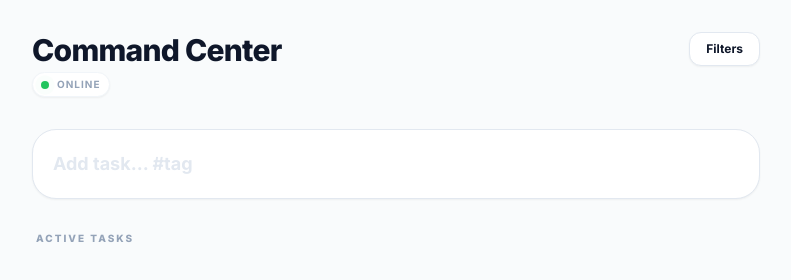
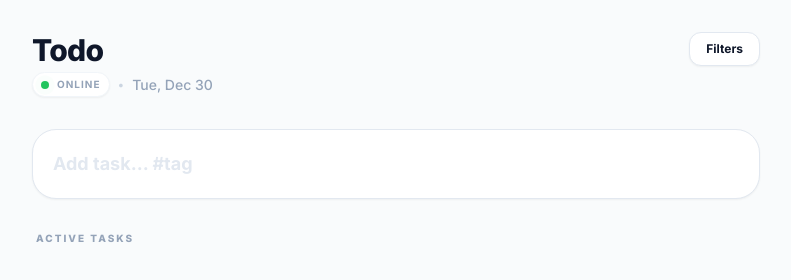
Before and after one commit to lucahliau/Todosite, a plain HTML site: page index.html in a window 1280 px wide. Shown: the whole page, without its empty margins (244-1035 px from the left). Drawn offline with nearby package versions, Linux system fonts and the light colour scheme; no server answers.

Commit message:
header title

```diff
--- a/index.html
+++ b/index.html
@@ -48,12 +48,17 @@
 
         <header class="mb-8 flex justify-between items-start">
     <div>
-                <h1 class="text-3xl font-extrabold tracking-tight">Command Center</h1>
+        <h1 class="text-3xl font-extrabold tracking-tight">Todo</h1>
+
         <div class="flex items-center space-x-2 mt-1">
             <div class="flex items-center space-x-2 bg-white px-2 py-1 rounded-full border border-slate-100 shadow-sm cursor-pointer" @click="syncPending()">
                 <div :class="isOnline ? 'bg-green-500 pulse-online' : 'bg-red-500'" class="w-2 h-2 rounded-full transition-colors duration-500"></div>
                 <span class="text-[10px] font-bold uppercase tracking-widest text-slate-400" x-text="isOnline ? 'Online' : 'Offline'"></span>
             </div>
+
+            <span class="text-slate-300 text-xs">•</span>
+
+            <p class="text-slate-400 text-sm font-medium" x-text="new Date().toLocaleDateString('en-US', { weekday: 'short', month: 'short', day: 'numeric' })"></p>
         </div>
     </div>
     <button @click="showFilters = !showFilters" class="px-4 py-2 bg-white border border-slate-200 rounded-xl text-xs font-bold shadow-sm transition-all active:scale-95">Filters</button>
```
Also changed, not shown: 1 other file. Lines whose indentation alone changed are shown as unchanged.
